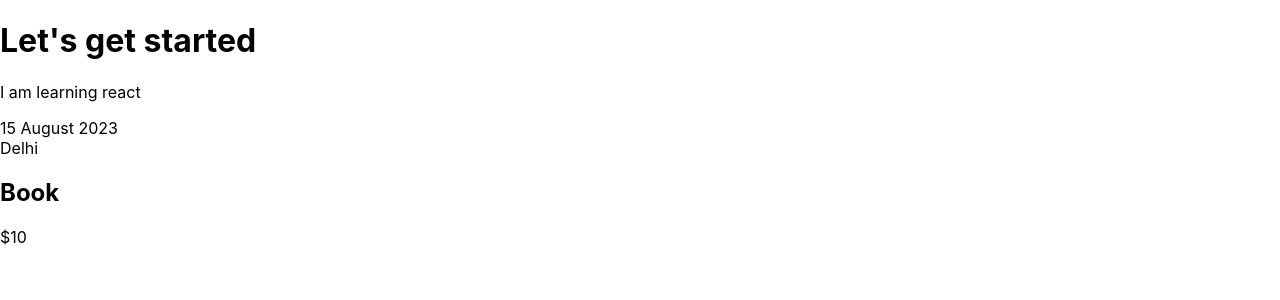
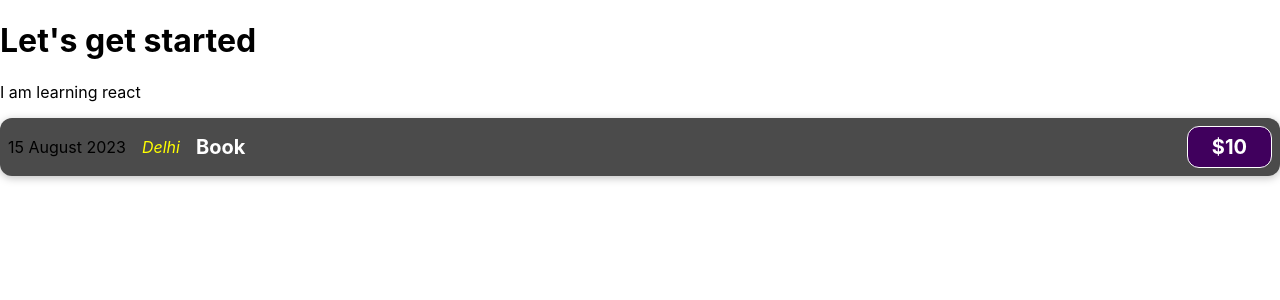
Before and after one commit to sidaswal7/react-one, a React (Create React App) app: page / in a window 1280 px wide. Shown: the top 300 px of the page. Built offline with nearby package versions, Linux system fonts and the light colour scheme.

Commit message:
added css to component

```diff
--- /dev/null
+++ b/src/components/ExpenseItem.css
@@ -0,0 +1,62 @@
+.expense-item {
+    display: flex;
+    justify-content: space-between;
+    align-items: center;
+    box-shadow: 0 2px 8px rgba(0, 0, 0, 0.25);
+    padding: 0.5rem;
+    margin: 1rem 0;
+    border-radius: 12px;
+    background-color: #4b4b4b;
+  }
+
+  .expense-item__location {
+    margin-left: 1rem;
+    color: yellow;
+    font-style: italic;
+  }
+
+  .expense-item__description {
+    display: flex;
+    flex-direction: column;
+    gap: 1rem;
+    align-items: flex-end;
+    flex-flow: column-reverse;
+    justify-content: flex-start;
+    flex: 1;
+  }
+
+  .expense-item h2 {
+    color: #3a3a3a;
+    font-size: 1rem;
+    flex: 1;
+    margin: 0 1rem;
+    color: white;
+  }
+
+  .expense-item__price {
+    font-size: 1rem;
+    font-weight: bold;
+    color: white;
+    background-color: #40005d;
+    border: 1px solid white;
+    padding: 0.5rem;
+    border-radius: 12px;
+  }
+
+  @media (min-width: 580px) {
+    .expense-item__description {
+      flex-direction: row;
+      align-items: center;
+      justify-content: flex-start;
+      flex: 1;
+    }
+
+    .expense-item__description h2 {
+      font-size: 1.25rem;
+    }
+
+    .expense-item__price {
+      font-size: 1.25rem;
+      padding: 0.5rem 1.5rem;
+    }
+  }
--- a/src/components/ExpenseItem.js
+++ b/src/components/ExpenseItem.js
@@ -1,14 +1,17 @@
-function ExpenseItem(){
-    return(
-        <div>
-           <div>15 August 2023</div>
-            <div>Delhi</div>
-            <div>
-                <h2>Book</h2>
-                <div>$10</div>
-            </div>
+import './ExpenseItem.css'
+
+function ExpenseItem() {
+    return (
+      <div className='expense-item'>
+        <div>15 August 2023</div>
+        <div className='expense-item__location'>Delhi</div>
+        <div className='expense-item__description'>
+          <h2>Book</h2>
+          <div className='expense-item__price'>$10</div>
         </div>
-    )
-}
+      </div>
+    );
+  }
+
 
 export default ExpenseItem;
```
